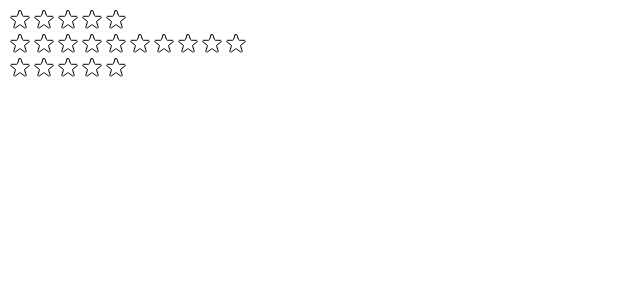
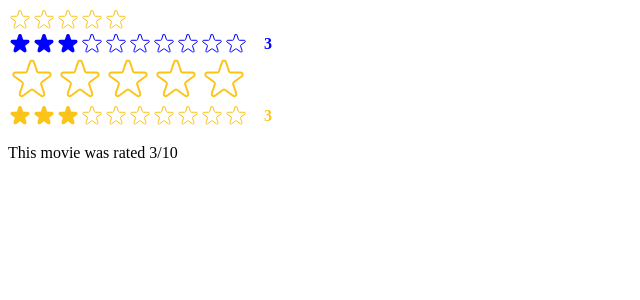
Before and after one commit to Praise7165/usePopcorn, a React app: page / in a window 1280 px wide. Shown: the top 300 px of the page, without its empty margins (0-640 px from the left). Built offline with nearby package versions, Linux system fonts and the light colour scheme; the HTML template or start-up script is replaced by a standard one.

Commit message:
and another commit added

```diff
--- a/package.json
+++ b/package.json
@@ -10,6 +10,7 @@
     "preview": "vite preview"
   },
   "dependencies": {
+    "prop-types": "^15.8.1",
     "react": "^19.1.1",
     "react-dom": "^19.1.1"
   },
--- a/src/StarRating.jsx
+++ b/src/StarRating.jsx
@@ -1,4 +1,5 @@
 import { useState } from "react";
+import PropTypes from "prop-types";
 
 const containerStyles = {
   display: "flex",
@@ -11,17 +12,31 @@ const starConteinerStyles = {
   fontWeight: "bold",
 };
 
+export default function StarRating({
+  maxRating = 5,
+  color = "#fcc419",
+  size = 48,
+  className = "",
+  messages = [],
+  defaultRating = 0,
+  onSetRating,
+}) {
+  const [rating, setRating] = useState(defaultRating);
+  const [hoverRating, setHoverRating] = useState(0);
+
+  const availableOption = hoverRating || rating || "";
+
   const textStyle = {
     lineHeight: "1",
     margin: "0",
+    color,
+    fontSize: `${size / 1.5}px`,
+    fontWeight: "600",
   };
-
-export default function StarRating({ maxRating = 5 }) {
-  const [rating, setRating] = useState(0);
-  const [hoverRating, setHoverRating] = useState(0);
 
   function handleClick(rating) {
     setRating(rating);
+    onSetRating(rating);
   }
 
   function handleHover(rating) {
@@ -29,7 +44,7 @@ export default function StarRating({ maxRating = 5 }) {
   }
 
   return (
-    <div style={containerStyles}>
+    <div style={containerStyles} className={className}>
       <div style={starConteinerStyles}>
         {Array.from({ length: maxRating }, (_, i) => (
           <Star
@@ -37,22 +52,47 @@ export default function StarRating({ maxRating = 5 }) {
             onClick={() => handleClick(i + 1)}
             filled={i + 1 <= (hoverRating || rating)}
             onHover={() => handleHover(i + 1)}
+            color={color}
+            size={size}
           />
         ))}
       </div>
-      <p style={textStyle}>{hoverRating || rating || ""}</p>
+      <p style={textStyle}>
+        {messages.length === maxRating
+          ? messages[availableOption - 1]
+          : availableOption}
+      </p>
     </div>
   );
 }
 
+// PropTypes validation
+StarRating.propTypes = {
+  maxRating: PropTypes.number,
+  defaultRating: PropTypes.number,
+  size: PropTypes.number,
+  color: PropTypes.string,
+  onSetRating: PropTypes.func,
+  messages: PropTypes.array,
+  className: PropTypes.string,
+};
+
+// PropTypes validation
+StarRating.defaultProps = {
+  maxRating: 5,
+  defaultRating: 0,
+  size: 24,
+  color: "#fbbf24",
+};
+
+function Star({ onClick, filled, onHover, color, size }) {
   const starStyles = {
-  height: "24px",
-  width: "24px",
+    height: `${size}px`,
+    width: `${size}px`,
     display: "block",
     cursor: "pointer",
   };
 
-function Star({ onClick, filled, onHover }) {
   return (
     <span
       role="button"
@@ -65,8 +105,8 @@ function Star({ onClick, filled, onHover }) {
         <svg
           xmlns="http://www.w3.org/2000/svg"
           viewBox="0 0 20 20"
-          fill="#000"
-          stroke="#000"
+          fill={color}
+          stroke={color}
         >
           <path d="M9.049 2.927c.3-.921 1.603-.921 1.902 0l1.07 3.292a1 1 0 00.95.69h3.462c.969 0 1.371 1.24.588 1.81l-2.8 2.034a1 1 0 00-.364 1.118l1.07 3.292c.3.921-.755 1.688-1.54 1.118l-2.8-2.034a1 1 0 00-1.175 0l-2.8 2.034c-.784.57-1.838-.197-1.539-1.118l1.07-3.292a1 1 0 00-.364-1.118L2.98 8.72c-.783-.57-.38-1.81.588-1.81h3.461a1 1 0 00.951-.69l1.07-3.292z" />
         </svg>
@@ -75,7 +115,7 @@ function Star({ onClick, filled, onHover }) {
           xmlns="http://www.w3.org/2000/svg"
           fill="none"
           viewBox="0 0 24 24"
-          stroke="#000"
+          stroke={color}
         >
           <path
             strokeLinecap="round"
--- a/src/main.jsx
+++ b/src/main.jsx
@@ -1,4 +1,4 @@
-import { StrictMode } from "react";
+import { StrictMode, useState } from "react";
 import { createRoot } from "react-dom/client";
 // import './index.css'
 // import App from './App.jsx'
@@ -7,10 +7,36 @@ import StarRating from "./StarRating";
 createRoot(document.getElementById("root")).render(
   <StrictMode>
     {/* <App /> */}
-    <StarRating maxRating={5} />
-    <StarRating maxRating={10} />
+    <StarRating
+      maxRating={5}
+      size={24}
+      className="test"
+      messages={["Terrible", "Bad", "Okay", "Good", "Amazing"]}
+    />
+    <StarRating maxRating={10} size={24} color="blue" defaultRating={3} />
 
     {/* useful for when we dont want to set a props for our star component, it defaults to 5 stars */}
     <StarRating />
+
+    <TestRating />
   </StrictMode>
 );
+
+function TestRating() {
+  const [testRating, setTestRating] = useState(3);
+  const maxRating = 10;
+
+  return (
+    <div>
+      <StarRating
+        size={24}
+        onSetRating={setTestRating}
+        maxRating={maxRating}
+        defaultRating={testRating}
+      />
+      <p>
+        This movie was rated {testRating}/{maxRating}
+      </p>
+    </div>
+  );
+}
```
Also changed, not shown: 1 other file (tests, documents, lock files or other folders). Lines whose indentation alone changed are shown as unchanged.
